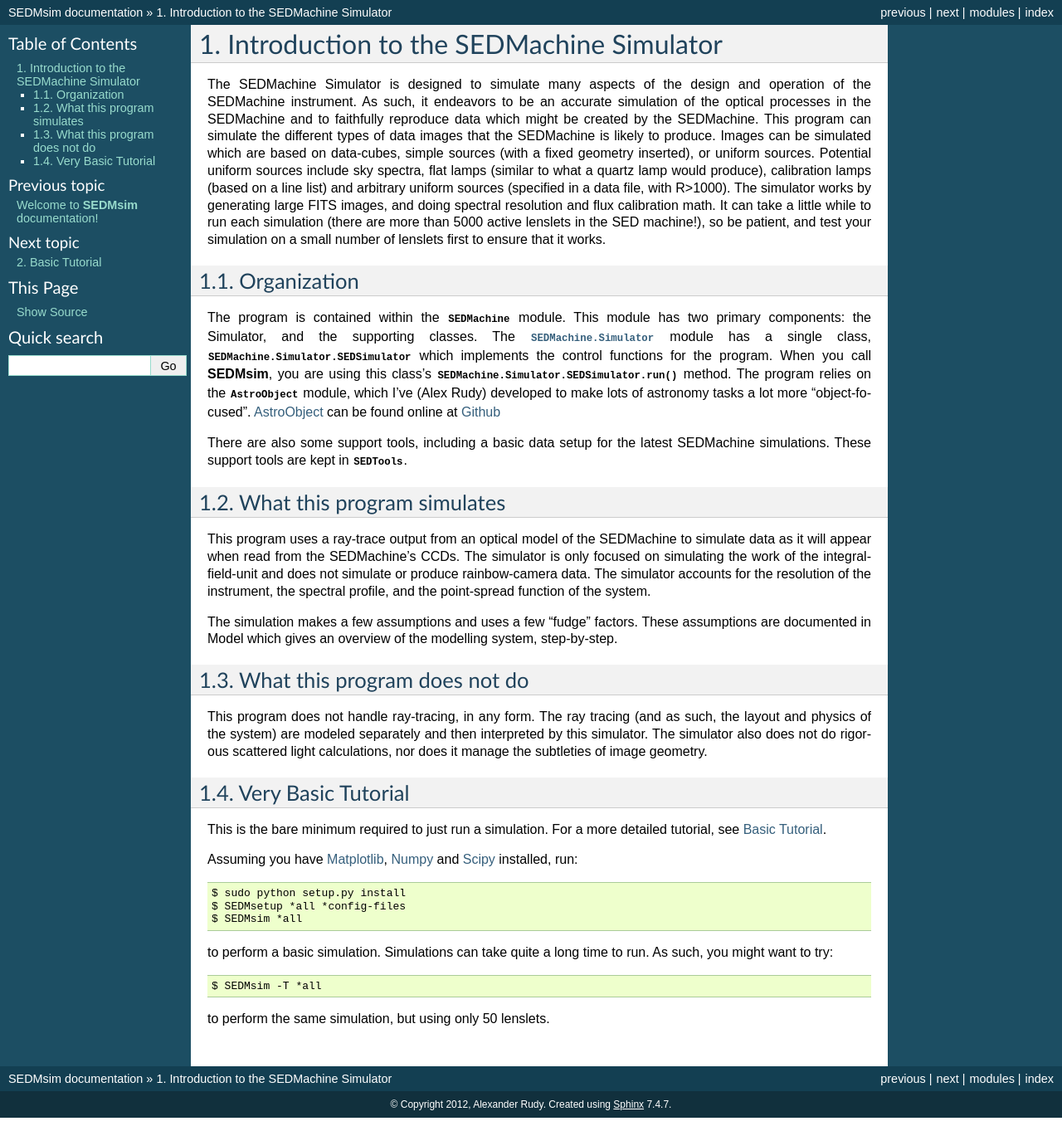
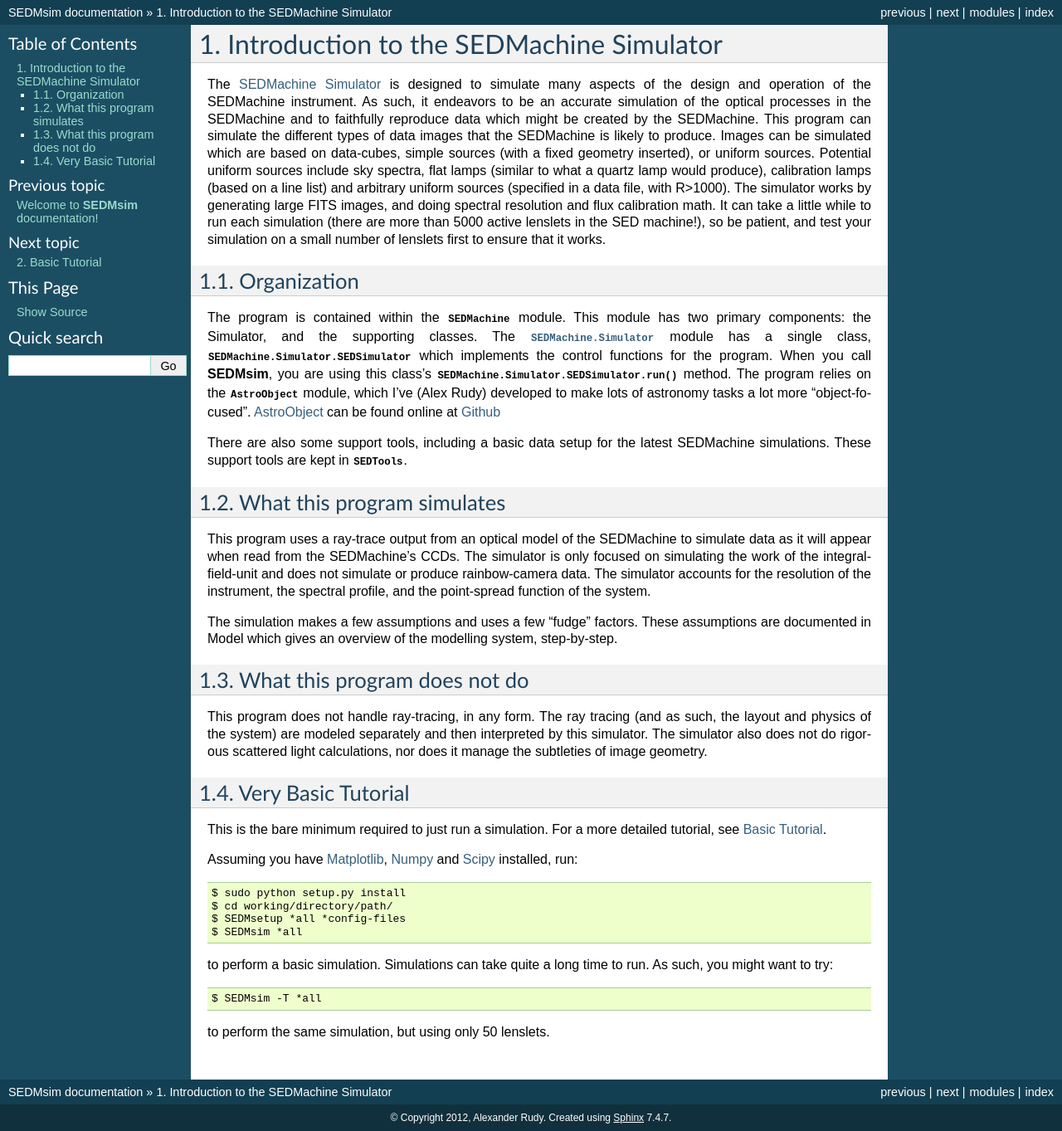
Before and after one commit to SEDMachine/SEDMachine-Simulator, a Sphinx documentation site: the page built from Docs/source/introduction.rst, in a window 1280 px wide. Shown: the whole page at 83% size. Built offline with Sphinx 7.4.7, drawn with Linux system fonts in a browser that asks for light colours; formulas are drawn with MathJax 3.

```diff
--- a/Docs/source/introduction.rst
+++ b/Docs/source/introduction.rst
@@ -3,7 +3,7 @@
 Introduction to the SEDMachine Simulator
 ========================================
 
-The SEDMachine Simulator is designed to simulate many aspects of the design and operation of the SEDMachine instrument. As such, it endeavors to be an accurate simulation of the optical processes in the SEDMachine and to faithfully reproduce data which might be created by the SEDMachine. This program can simulate the different types of data images that the SEDMachine is likely to produce. Images can be simulated which are based on data-cubes, simple sources (with a fixed geometry inserted), or uniform sources. Potential uniform sources include sky spectra, flat lamps (similar to what a quartz lamp would produce), calibration lamps (based on a line list) and arbitrary uniform sources (specified in a data file, with R>1000). The simulator works by generating large FITS images, and doing spectral resolution and flux calibration math. It can take a little while to run each simulation (there are more than 5000 active lenslets in the SED machine!), so be patient, and test your simulation on a small number of lenslets first to ensure that it works.
+The `SEDMachine Simulator`_ is designed to simulate many aspects of the design and operation of the SEDMachine instrument. As such, it endeavors to be an accurate simulation of the optical processes in the SEDMachine and to faithfully reproduce data which might be created by the SEDMachine. This program can simulate the different types of data images that the SEDMachine is likely to produce. Images can be simulated which are based on data-cubes, simple sources (with a fixed geometry inserted), or uniform sources. Potential uniform sources include sky spectra, flat lamps (similar to what a quartz lamp would produce), calibration lamps (based on a line list) and arbitrary uniform sources (specified in a data file, with R>1000). The simulator works by generating large FITS images, and doing spectral resolution and flux calibration math. It can take a little while to run each simulation (there are more than 5000 active lenslets in the SED machine!), so be patient, and test your simulation on a small number of lenslets first to ensure that it works.
 
 Organization
 ------------
@@ -32,6 +32,7 @@ This is the bare minimum required to just run a simulation. For a more detailed
 Assuming you have `Matplotlib`_, `Numpy`_ and `Scipy`_ installed, run::
 
 	$ sudo python setup.py install
+	$ cd working/directory/path/
 	$ SEDMsetup *all *config-files
 	$ SEDMsim *all
 
```
Also changed, not shown: other parts of Docs/source/introduction.rst (+2 -1 lines), README.md (+1 -1 lines).
